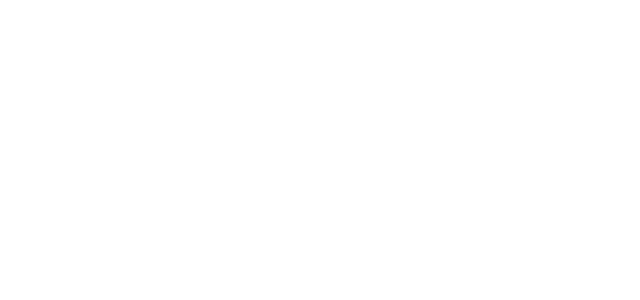
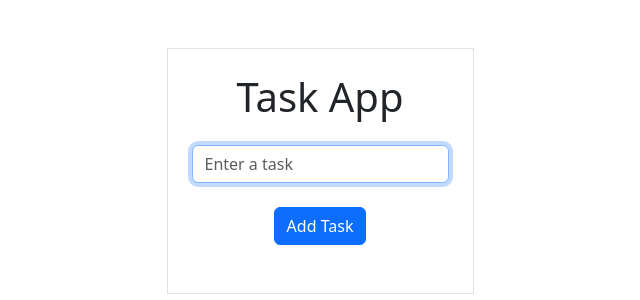
Before and after one commit to Gilocah28/Learning-Practice, a React (Vite) app in the folder Learning-React/: page / in a window 1280 px wide. Shown: the top 300 px of the page, without its empty margins (320-960 px from the left). Built offline with nearby package versions, Linux system fonts and the light colour scheme; the HTML template or start-up script is replaced by a standard one.

Commit message:
Done learning

```diff
--- a/Learning-React/src/App.jsx
+++ b/Learning-React/src/App.jsx
@@ -9,6 +9,7 @@
 import UseEffectComponent from './components/reactHooks/UseEffectComponent'
 import ParentContext from './components/reactHooks/useContext/ParentContext'
 import UseReduceComponent from './components/reactHooks/UseReduceComponent'
+import FormComponent from './components/FormHandling/FormComponent'
 
 
 function App() {
@@ -37,6 +38,8 @@
       {/* <ParentContext/> */}
 
       {/* <UseReduceComponent/> */}
+
+      <FormComponent/>
     </>
   )
 }
--- /dev/null
+++ b/Learning-React/src/components/FormHandling/FormComponent.jsx
@@ -0,0 +1,69 @@
+import React, { useEffect, useRef, useState } from 'react'
+
+const FormComponent = () => {
+    const inputRef = useRef()
+    const [task, setTask] = useState('')
+
+    const [taskList, setTaskList] = useState([])
+    const [error, setError] = useState('')
+
+    useEffect(() => {
+        inputRef.current.focus()
+    }, [])
+
+
+    const handleSubmit = (event) => {
+        event.preventDefault();
+
+        if (task) {
+            setTaskList([...taskList, task])
+            setTask('')
+        } else {
+            setError('Task must not be empty!!')
+            inputRef.current.focus()
+
+            setTimeout(() => {
+                setError('')
+            }, 5000);
+        }
+    }
+
+
+
+
+
+    return (
+        <div className='container mt-5 d-flex justify-content-center'>
+            <div className='border p-4'>
+                <h1 className='text-center mb-4'>Task App</h1>
+
+                <form className='form' onSubmit={handleSubmit}>
+                    <div className='form-group'>
+                        <input
+                            type="text"
+                            ref={inputRef}
+                            className='form-control'
+                            placeholder='Enter a task'
+                            value={task}
+                            onChange={(event) => setTask(event.target.value)}
+                        />
+                        {error ? <p className='text-danger mt-2'>{error}</p> : null}
+                    </div>
+                    <div className='d-flex justify-content-center mt-4'>
+                        <button type='submit' className='btn btn-primary'>Add Task</button>
+                    </div>
+                </form>
+
+                <ul className='list-group mt-4'>
+                    {taskList.map((task, index) => {
+                        return (
+                            <li key={index} className='list-group-item'>{task}</li>
+                        )
+                    })}
+                </ul>
+            </div>
+        </div>
+    )
+}
+
+export default FormComponent
```
